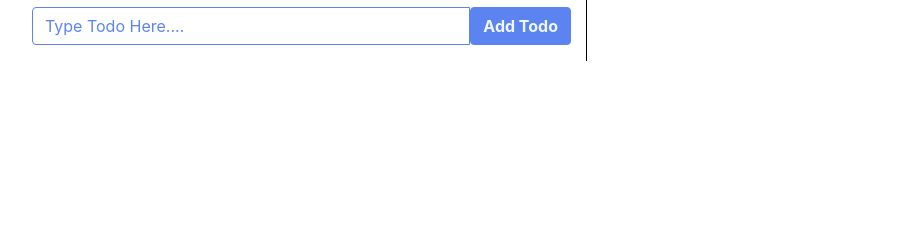
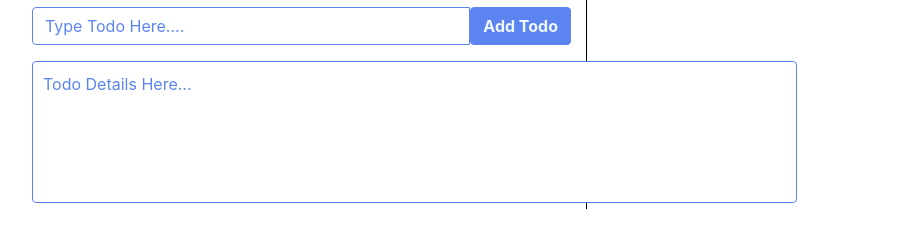
Before and after one commit to talhanousher/to-do-app-java-script, a plain HTML site: page index.html in a window 1280 px wide. Shown: the part 130-378 px from the top of the page, without its empty margins (53-972 px from the left). Drawn offline with nearby package versions, Linux system fonts and the light colour scheme.

Commit message:
Style Update

```diff
--- a/index.html
+++ b/index.html
@@ -6,6 +6,7 @@
     <meta name="viewport" content="width=device-width, initial-scale=1.0">
     <meta http-equiv="X-UA-Compatible" content="ie=edge">
     <title>Todo App</title>
+    <link rel="icon" type="image/x-icon" href="Images/favicon.ico">
     <link rel="stylesheet" href="https://stackpath.bootstrapcdn.com/bootstrap/4.1.0/css/bootstrap.min.css" integrity="sha384-9gVQ4dYFwwWSjIDZnLEWnxCjeSWFphJiwGPXr1jddIhOegiu1FwO5qRGvFXOdJZ4"
         crossorigin="anonymous">
     <link rel="stylesheet" href="style.css">
@@ -29,12 +30,17 @@
                         <span class="input-group-text addon-color">Add Todo</span>
                     </div>
                 </div>
+                <div class="details-container">
+                    <textarea name="" id="" cols="71" rows="5" class="details" placeholder="Todo Details Here..."></textarea>
+                </div>
+                <div id="todoList"></div>
             </div>
             <div class="col-6">
                 <div class="main-container">
                     <img src="Images/contract.svg" alt="logo" class="main-logo">
                     <span class="main-heading">Your Todos Here</span>
                 </div>
+                <div id="todoCards"></div>
             </div>
         </div>
     </div>
--- a/style.css
+++ b/style.css
@@ -36,8 +36,21 @@
 }
 .input-field:focus{
     color: rgb(92, 132, 241);
+    border-color: rgb(92, 132, 241);
+
 }
 
-.input-field::placeholder{
+.input-field::placeholder,.details::placeholder{
     color: rgb(92, 132, 241);
 }
+
+.details{
+    resize: none;
+    color: rgb(92, 132, 241);
+    border-color: rgb(92, 132, 241);
+    padding: 10px;
+    border-radius: 4px;
+}
+.details:focus{
+    box-shadow: 0 0 4px 4px #BFDEFF;
+}
```
Also changed, not shown: Images/favicon.ico (added).
